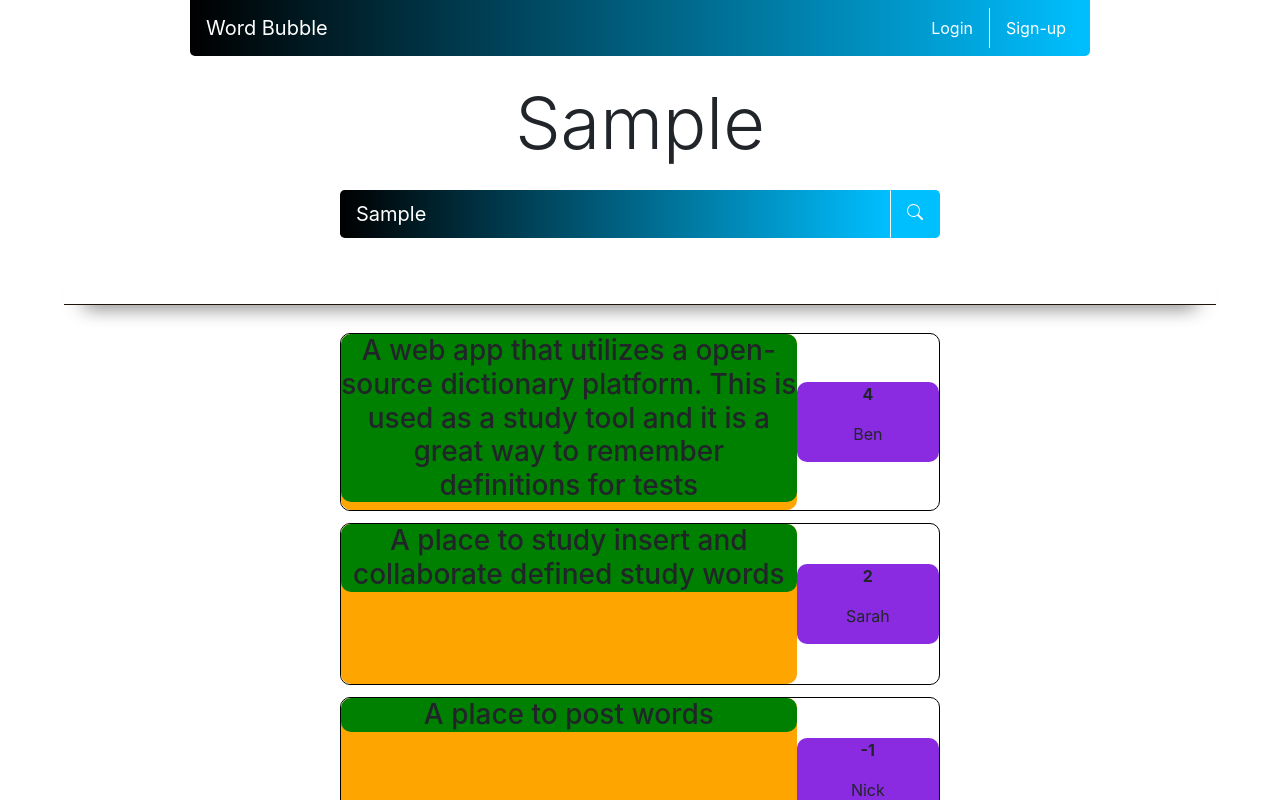
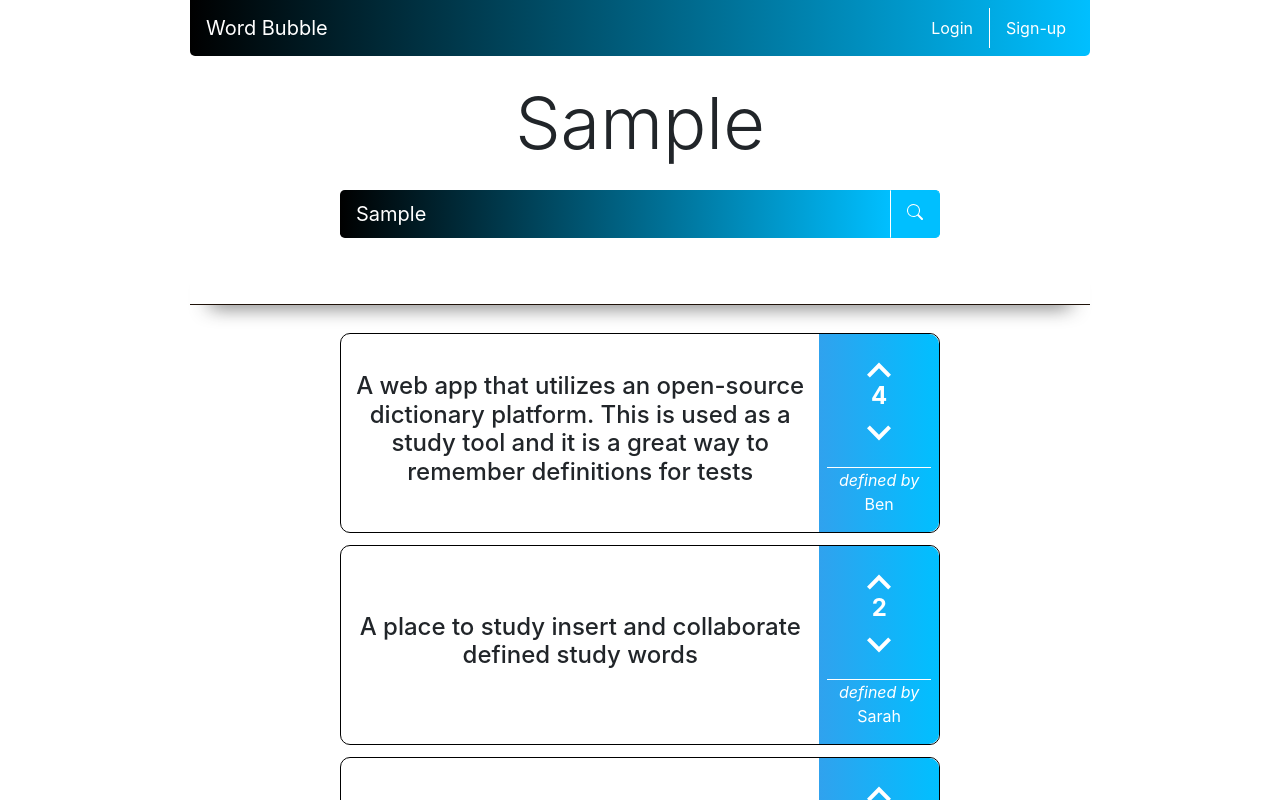
Before and after one commit to bchadwic/react, a React (Create React App) app in the folder my-app/: page / in a window 1280 px wide. Both pictures are taken after typing "Sample" into the empty fields and a click on the button 915 px from the left and 214 px from the top of the page. Shown: the top 800 px of the page. Built offline with nearby package versions, Linux system fonts and the light colour scheme.

Commit message:
almost done with the definition styling

```diff
--- a/my-app/src/components/Footnote.js
+++ b/my-app/src/components/Footnote.js
@@ -4,7 +4,7 @@ const Footnote = () => {
     const wordOfTheDay = "hello";
 
     return (
-        <h5 className='mt-3'>Word of the day is <button><u>{wordOfTheDay}</u></button>.</h5>
+        <h5 className='mt-3'>Word of the day is <a href="#"><u>{wordOfTheDay}</u></a>.</h5>
     )
 }
 
--- a/my-app/src/components/Results.js
+++ b/my-app/src/components/Results.js
@@ -6,29 +6,36 @@ const Results = () => {
 
     const currentWord = "Word Bubble";
     const results = [
-            {definition : "A web app that utilizes a open-source dictionary platform. This is used as a study tool and it is a great way to remember definitions for tests", rank: 4, user: "Ben"},
+            {definition : "A web app that utilizes an open-source dictionary platform. This is used as a study tool and it is a great way to remember definitions for tests", rank: 4, user: "Ben"},
             {definition : "A place to study insert and collaborate defined study words", rank: 2, user: "Sarah"},
-            {definition : "A place to post words", rank: -1, user: "Nick"}
+            {definition : "A place to post words", rank: -1, user: "Nick"},
+            {definition : "Hello World", rank: -2, user: "Joe"}
         ];
 
     return (
         <div>
         <hr />
-        <div className="Result-Root">
+        <div className="Result-Root mb-3">
             <div className="Results">
                 {results.map(result => (
                 <div className="Result-Box">
                     <div className="Result-Body">
                         <div className="Result-Text">
-                            <h3>{result.definition}</h3>
+                            <h4>{result.definition}</h4>
                         </div>
                     </div>
-                    <div className="Result-Side-Bar">
-                        <p><b>{result.rank}</b></p>
-                        <p>
-                            {result.user}
-                        </p>
-                    </div>
+                    <aside className="Result-Side-Bar">
+                        <div className="Result-Rank my-auto">
+                            <a href="#"><svg xmlns="http://www.w3.org/2000/svg" className="Up-Arrow" width="24" height="24" viewBox="0 0 24 24"><path d="M0 7.33l2.829-2.83 9.175 9.339 9.167-9.339 2.829 2.83-11.996 12.17z"/></svg></a>
+                            <h4><b>{result.rank}</b></h4>
+                            <a href="#"><svg xmlns="http://www.w3.org/2000/svg" className="Down-Arrow" width="24" height="24" viewBox="0 0 24 24"><path d="M0 7.33l2.829-2.83 9.175 9.339 9.167-9.339 2.829 2.83-11.996 12.17z"/></svg></a>
+                        </div>
+                        <div className="Result-Defined-By mx-2">
+                            <p>
+                                <i>defined by</i><br/> {result.user}
+                            </p>
+                        </div>
+                    </aside>
                 </div>
                 ))}
             </div>
--- a/my-app/src/styles/Results.css
+++ b/my-app/src/styles/Results.css
@@ -1,6 +1,8 @@
 hr {
     border:none;
- 	width: 90%;
+    height: 20px;
+    width: 90%;
+    max-width: 900px;
 	height: 50px;
 	border-bottom: 1px solid #1f1209;
 	box-shadow: 0 20px 20px -20px #333;
@@ -12,28 +14,35 @@ hr {
     border-radius: 10px;
     border: thin black solid;
     display: flex;
-    justify-content: space-between;
+    justify-content: space-around;
+    height: 20vh;
+    min-height: 200px;
 }
 
 .Result-Body {
+    display: flex;
+    margin: auto;
+    width: 80%;
     border-radius: inherit;
-    width: 50vw;
-    min-height: 20vh;
-    background-color: orange;
-    justify-self: flex-start;
+    justify-content: center;
+    align-content: center;
 }
 .Result-Text {
     border-radius: inherit;
-    background-color: green;
+    padding: 2%;
     margin: auto;
 }
 
 .Result-Side-Bar {
-    border-radius: inherit;
-    background-color: blueviolet;
+    display: flex;
+    flex-direction: column;
+    border-top-right-radius: inherit;
+    border-bottom-right-radius: inherit;
+    background-image: linear-gradient(to right, #30a2ee, deepskyblue);
+    color: white;
     justify-self: flex-end;
-    align-self: center;
-    width: 200px;
+    margin-left: auto;
+    width: 20%;
 }
 
 .Results {
@@ -49,3 +58,22 @@ hr {
     align-content: center;
     justify-content: center;
 }
+
+
+.Result-Defined-By {
+    border-top: white solid thin;
+
+}
+
+
+.Result-Rank {
+}
+
+.Up-Arrow {
+    fill: white;
+    transform: rotate(180deg);
+}
+
+.Down-Arrow {
+    fill: white;
+}
```
